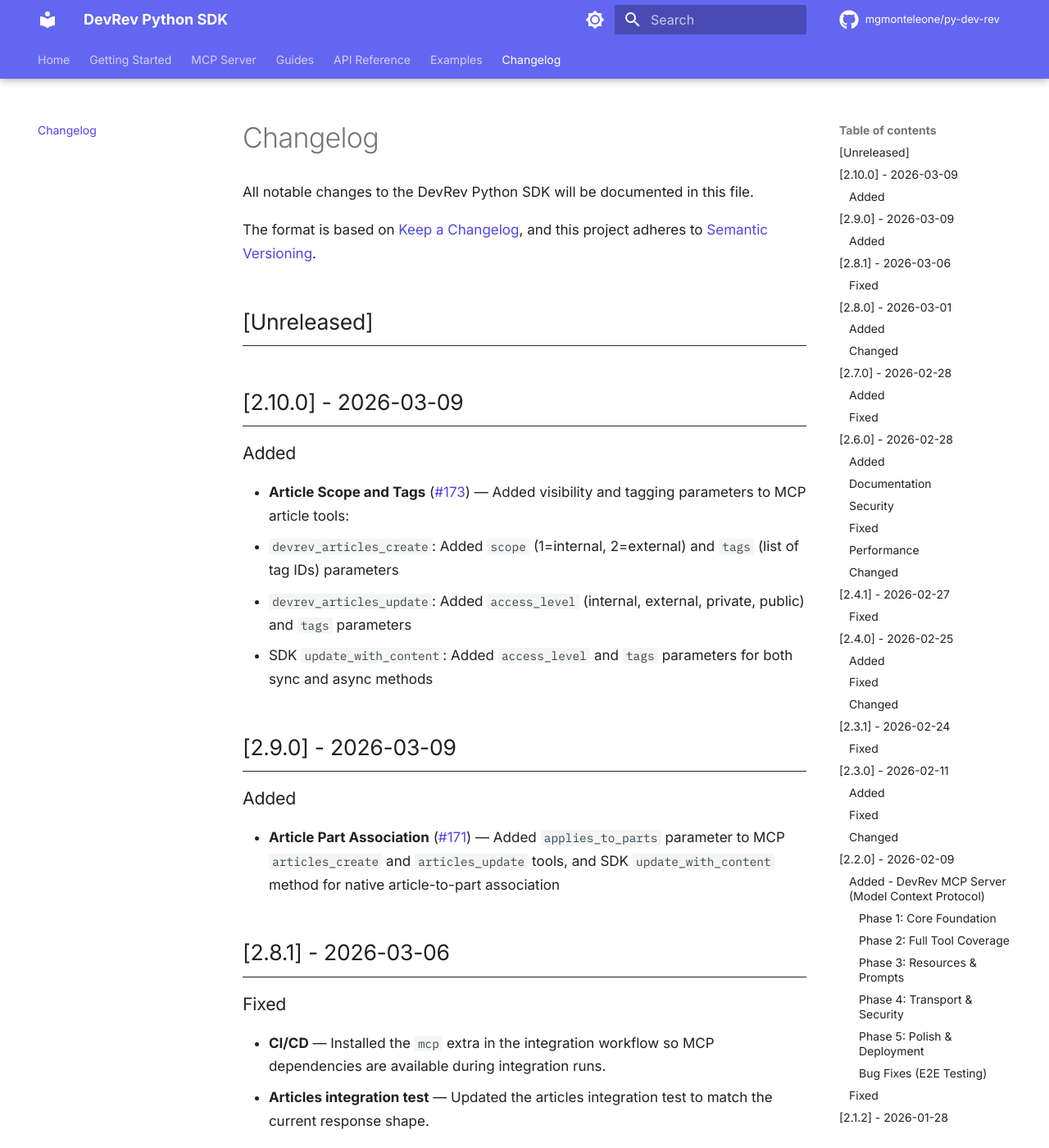
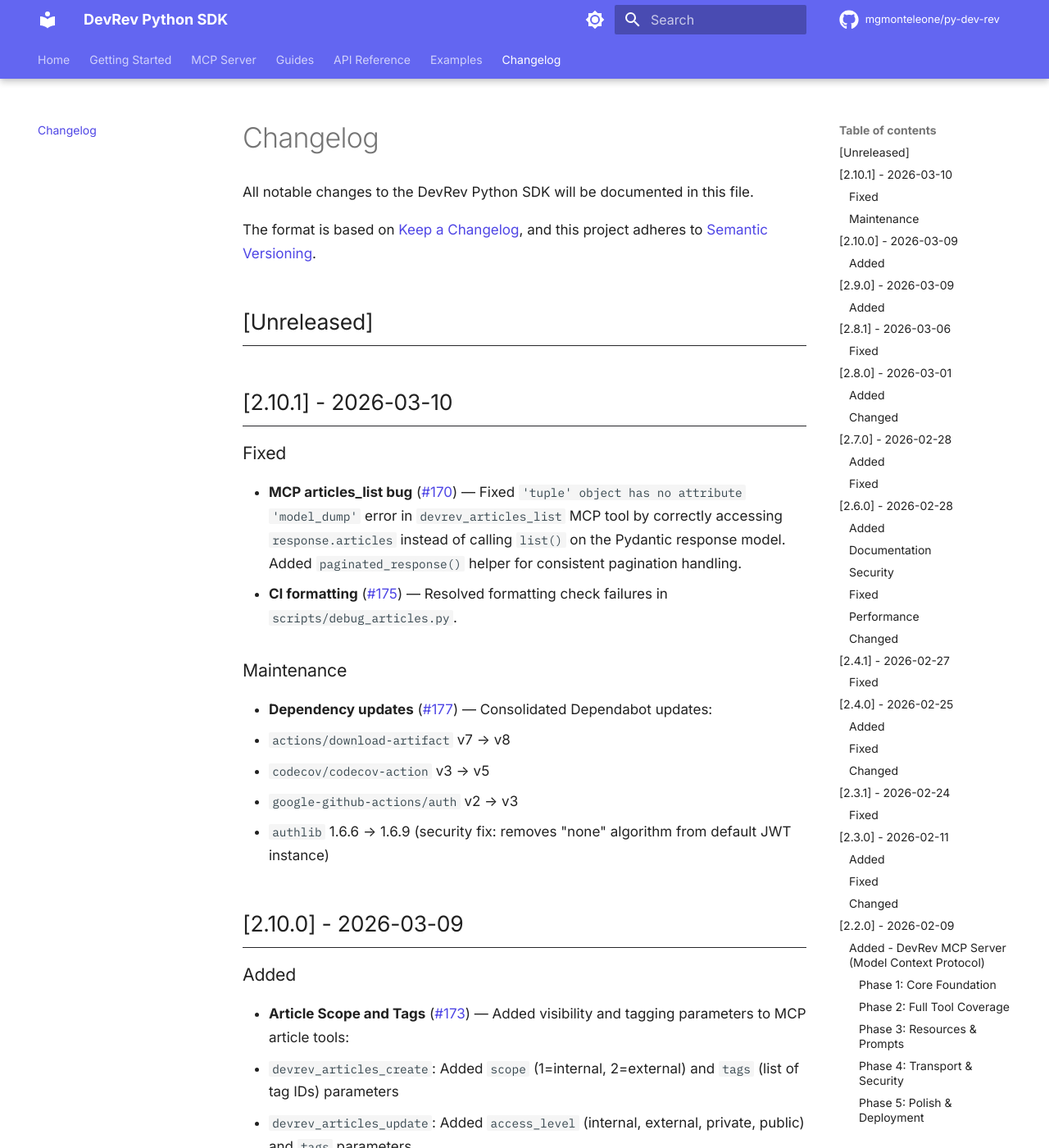
Before and after one commit to mgmonteleone/py-dev-rev, an MkDocs documentation site: the page built from docs/changelog.md, in a window 1280 px wide and 1400 px high. Shown: the whole window at 82% size. Built offline with MkDocs 1.6.1 and Material for MkDocs 9.7.7, drawn with Linux system fonts in a browser that asks for light colours; comment, search, counter and statistics services are not loaded; the version menu is left out.

Commit message:
chore: bump version to 2.10.1 for release

```diff
--- a/docs/changelog.md
+++ b/docs/changelog.md
@@ -6,6 +6,21 @@
 and this project adheres to [Semantic Versioning](https://semver.org/spec/v2.0.0.html).
 
 ## [Unreleased]
+
+## [2.10.1] - 2026-03-10
+
+### Fixed
+
+- **MCP articles_list bug** (#170) — Fixed `'tuple' object has no attribute 'model_dump'` error in `devrev_articles_list` MCP tool by correctly accessing `response.articles` instead of calling `list()` on the Pydantic response model. Added `paginated_response()` helper for consistent pagination handling.
+- **CI formatting** (#175) — Resolved formatting check failures in `scripts/debug_articles.py`.
+
+### Maintenance
+
+- **Dependency updates** (#177) — Consolidated Dependabot updates:
+  - `actions/download-artifact` v7 → v8
+  - `codecov/codecov-action` v3 → v5
+  - `google-github-actions/auth` v2 → v3
+  - `authlib` 1.6.6 → 1.6.9 (security fix: removes "none" algorithm from default JWT instance)
 
 ## [2.10.0] - 2026-03-09
 
--- a/pyproject.toml
+++ b/pyproject.toml
@@ -4,7 +4,7 @@
 
 [project]
 name = "devrev-Python-SDK"
-version = "2.10.0"
+version = "2.10.1"
 description = "A modern, type-safe Python SDK for the DevRev API"
 readme = "README.md"
 requires-python = ">=3.11"
```
Also changed, not shown: 1 other file.
